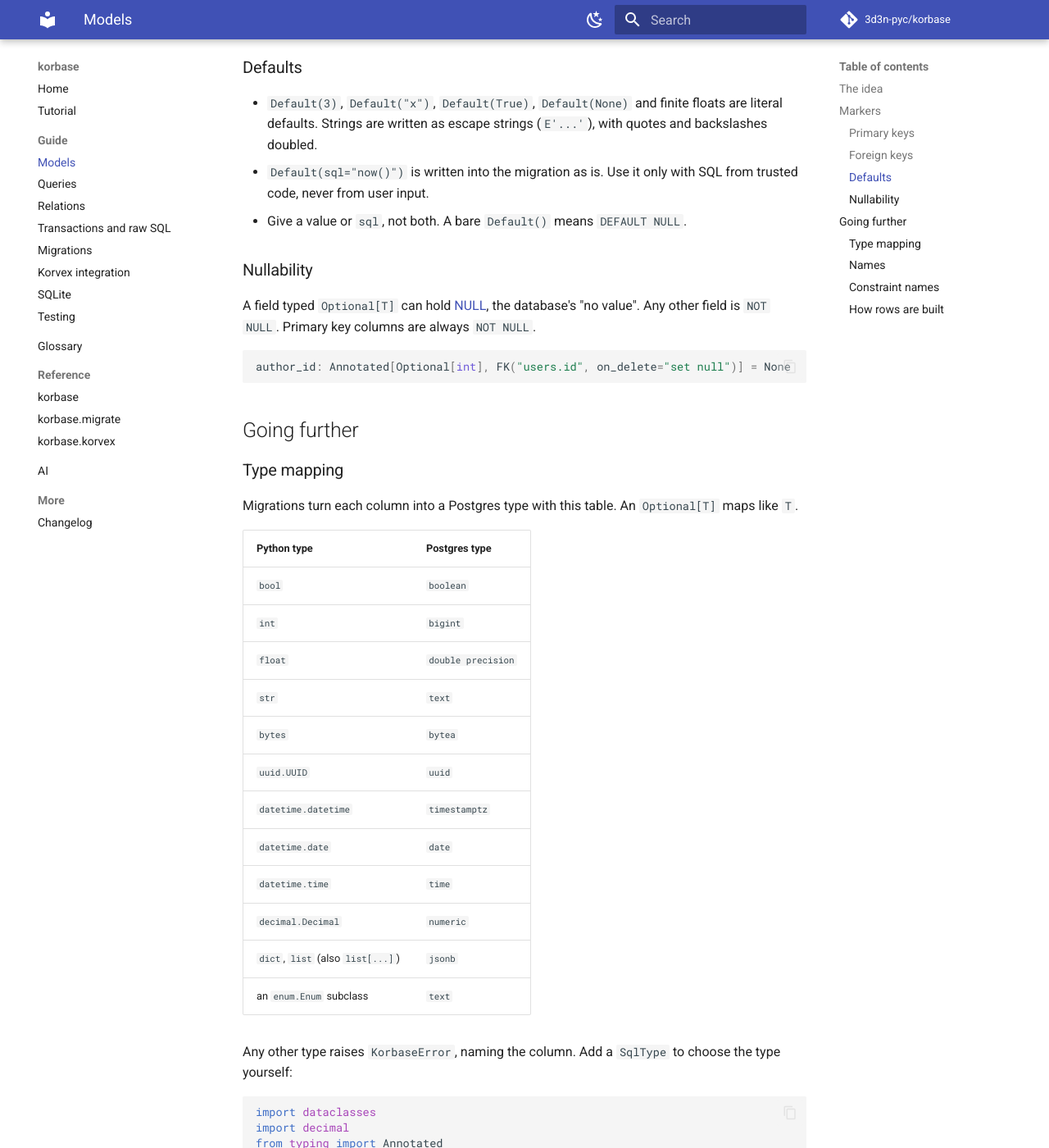
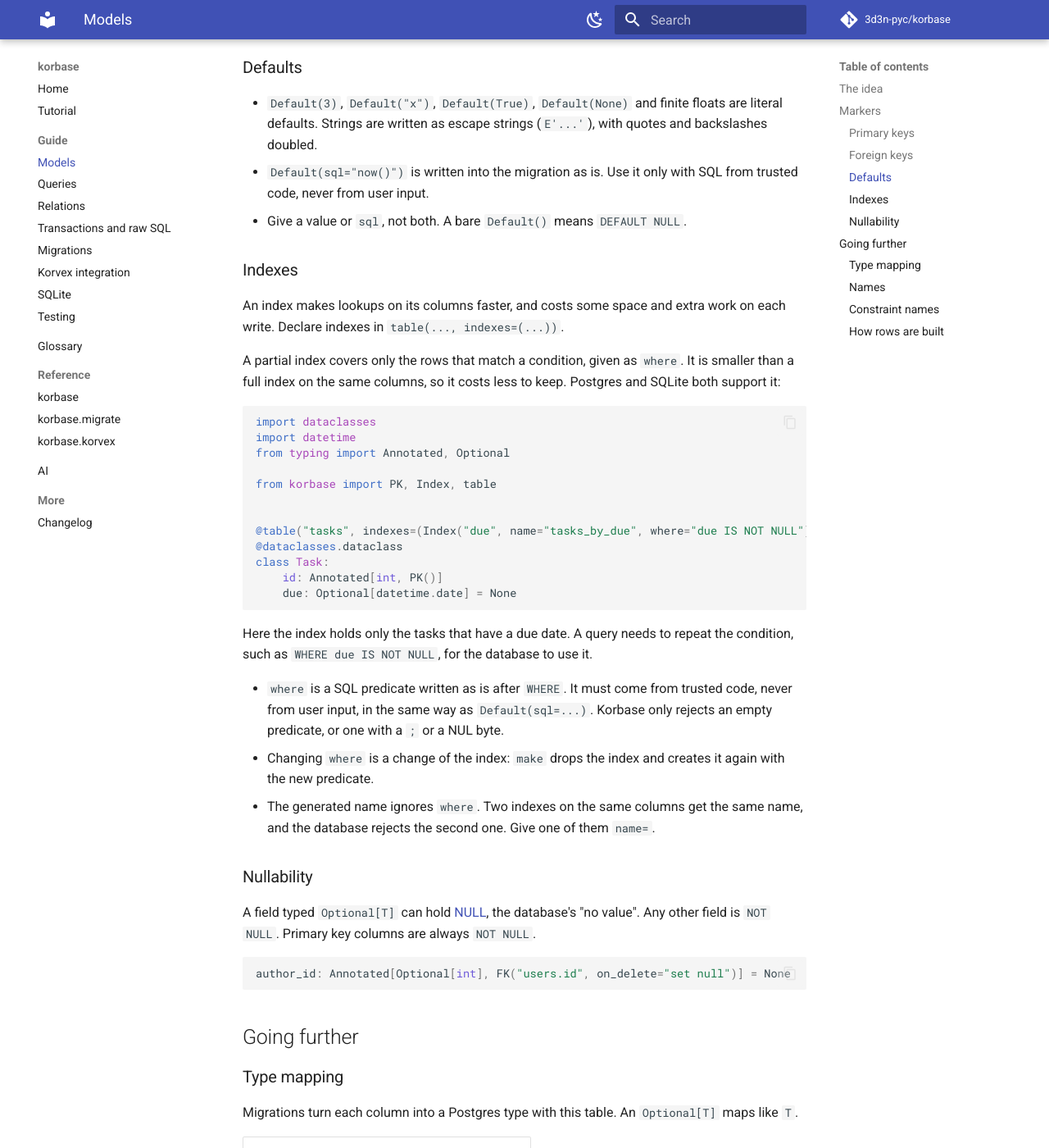
Before and after one commit to 3d3n-pyc/korbase, an MkDocs documentation site: the page built from docs/models.md, in a window 1280 px wide and 1400 px high, scrolled down 2028 px. Shown: the whole window at 82% size. Built offline with MkDocs 1.6.1 and Material for MkDocs 9.7.7, drawn with Linux system fonts in a browser that asks for light colours; comment, search, counter and statistics services are not loaded; some of the changed text lies outside the part shown.

Commit message:
feat: migrations detect partial index changes; release 0.1.0a2
The differ compares normalised predicates (drop + create when they differ) and renders WHERE on both dialects. Docs for partial indexes; version 0.1.0a2.

Co-Authored-By: Noctia <noctia@etienne-pouille.work>
Co-Authored-By: Claude <noreply@anthropic.com>

````diff
--- a/docs/models.md
+++ b/docs/models.md
@@ -58,7 +58,7 @@ dataclass, put `@table` above `@dataclass`. Any other class raises
 | `Default(value)` or `Default(sql=...)` | a field | The column default. |
 | `SqlType("...")` | a field | Overrides the SQL type. |
 | `Rel("field")` | a field | A relation, not a column. See [Relations](relations.md). |
-| `Index(*columns, unique=False, name=None)` | `table(..., indexes=(...))` | An [index](glossary.md#index) over one or more columns. It makes lookups on them faster. |
+| `Index(*columns, unique=False, name=None, where=None)` | `table(..., indexes=(...))` | An [index](glossary.md#index) over one or more columns. It makes lookups on them faster. `where` makes it a partial index. |
 
 ### Primary keys
 
@@ -85,6 +85,41 @@ The target must be exactly `"table.column"`, with valid names.
 - `Default(sql="now()")` is written into the migration as is. Use it only
   with SQL from trusted code, never from user input.
 - Give a value or `sql`, not both. A bare `Default()` means `DEFAULT NULL`.
+
+### Indexes
+
+An index makes lookups on its columns faster, and costs some space and extra
+work on each write. Declare indexes in `table(..., indexes=(...))`.
+
+A partial index covers only the rows that match a condition, given as `where`.
+It is smaller than a full index on the same columns, so it costs less to keep.
+Postgres and SQLite both support it:
+
+```python
+import dataclasses
+import datetime
+from typing import Annotated, Optional
+
+from korbase import PK, Index, table
+
+
+@table("tasks", indexes=(Index("due", name="tasks_by_due", where="due IS NOT NULL"),))
+@dataclasses.dataclass
+class Task:
+    id: Annotated[int, PK()]
+    due: Optional[datetime.date] = None
+```
+
+Here the index holds only the tasks that have a due date. A query needs to
+repeat the condition, such as `WHERE due IS NOT NULL`, for the database to use it.
+
+- `where` is a SQL predicate written as is after `WHERE`. It must come from
+  trusted code, never from user input, in the same way as `Default(sql=...)`.
+  Korbase only rejects an empty predicate, or one with a `;` or a NUL byte.
+- Changing `where` is a change of the index: `make` drops the index and creates
+  it again with the new predicate.
+- The generated name ignores `where`. Two indexes on the same columns get the
+  same name, and the database rejects the second one. Give one of them `name=`.
 
 ### Nullability
 
--- a/pyproject.toml
+++ b/pyproject.toml
@@ -4,7 +4,7 @@ build-backend = "hatchling.build"
 
 [project]
 name = "korbase"
-version = "0.1.0a1"
+version = "0.1.0a2"
 description = "Async ORM for Postgres, built the Korvex way."
 requires-python = ">=3.10"
 readme = "README.md"
````
Also changed, not shown: CHANGELOG.md (+6 -0 lines), docs/sqlite.md (+2 -2 lines), 4 other files.
